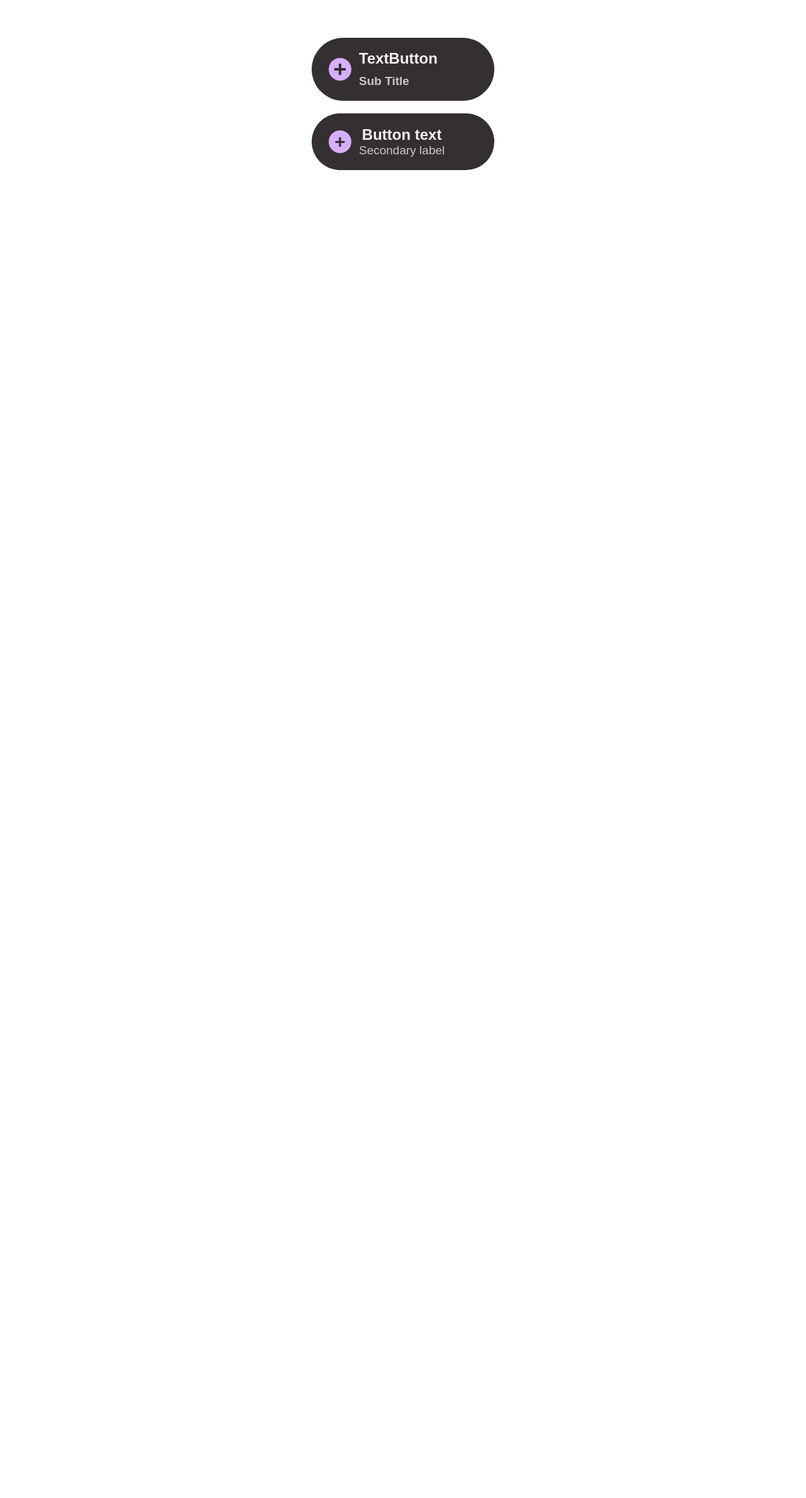
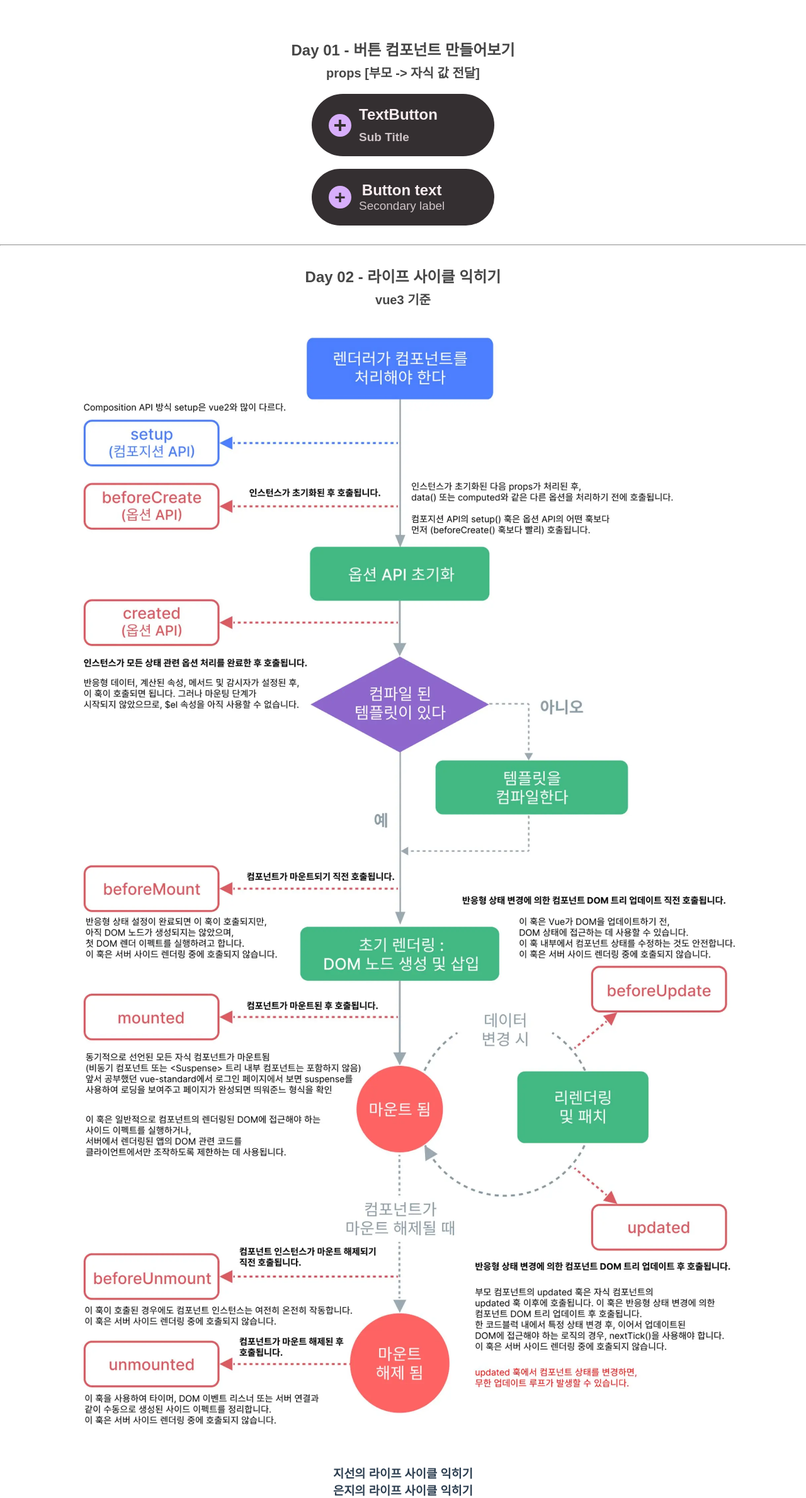
Before and after one commit to jisuny/strengthPublisher, a Vue app in the folder vue/vue_project/: page / in a window 1280 px wide. Shown: the whole page at 63% size. Before the commit the page ends 800 px from the top, so only its background shows below. Built offline with nearby package versions, Linux system fonts and the light colour scheme.

Commit message:
JS - 라이프 사이클 관련 예제 업로드

```diff
--- a/vue/vue_project/src/App.vue
+++ b/vue/vue_project/src/App.vue
@@ -1,19 +1,23 @@
 <template>
   <HelloWorld/>
+  <hr />
+  <lifeCycle/>
 </template>
 
 <script>
 import HelloWorld from './pages/main01/HelloWorld.vue'
+import lifeCycle from './pages/main02/lifeCycle.vue'
 
 export default {
   name: 'App',
   components: {
-    HelloWorld
+    HelloWorld,
+    lifeCycle
   }
 }
 </script>
 
-<style>
+<style lang="scss">
 @import './assets/scss/_reset.scss';
 
 #app {
@@ -23,5 +27,12 @@ export default {
   text-align: center;
   color: #2c3e50;
   margin-top: 60px;
+  hr{
+    margin:30px 0;
+  }
+  h2{
+    margin-bottom:20px;
+    color:#464646;
+  }
 }
 </style>
--- /dev/null
+++ b/vue/vue_project/src/components/day02/EjLife.vue
@@ -0,0 +1,50 @@
+<template>
+    <h3>은지의 라이프 사이클 익히기</h3>
+</template>
+
+<script>
+export default {
+    name: 'EjLife',
+    props: [],
+    data() {
+
+    },
+    computed: {
+
+    },
+    watch: {
+
+    },
+    methods: {
+
+    },
+    beforeCreate() {
+
+    },
+    created() {
+
+    },
+    beforeMount() {
+
+    },
+    mounted() {
+
+    },
+    beforeUpdate() {
+
+    },
+    updated() {
+
+    },
+    beforeUnmount() {
+
+    },
+    unmounted() {
+
+    }
+}
+</script>
+
+<style lang="scss" scoped>
+
+</style>
--- /dev/null
+++ b/vue/vue_project/src/components/day02/JiLife.vue
@@ -0,0 +1,50 @@
+<template>
+    <h3>지선의 라이프 사이클 익히기</h3>
+</template>
+
+<script>
+export default {
+    name: 'JiLife',
+    props: [],
+    data() {
+
+    },
+    computed: {
+
+    },
+    watch: {
+
+    },
+    methods: {
+
+    },
+    beforeCreate() {
+
+    },
+    created() {
+
+    },
+    beforeMount() {
+
+    },
+    mounted() {
+
+    },
+    beforeUpdate() {
+
+    },
+    updated() {
+
+    },
+    beforeUnmount() {
+
+    },
+    unmounted() {
+
+    }
+}
+</script>
+
+<style lang="scss" scoped>
+
+</style>
--- a/vue/vue_project/src/pages/main01/HelloWorld.vue
+++ b/vue/vue_project/src/pages/main01/HelloWorld.vue
@@ -1,4 +1,5 @@
 <template>
+  <h2>Day 01 - 버튼 컴포넌트 만들어보기 <br> <sub>props [부모 -> 자식 값 전달]</sub></h2>
   <div>
     <JiTest
       :msg="'TextButton'"
--- /dev/null
+++ b/vue/vue_project/src/pages/main02/lifeCycle.vue
@@ -0,0 +1,34 @@
+<template>
+  <h2>Day 02 - 라이프 사이클 익히기 <br> <sub>vue3 기준</sub></h2>
+  <img src="../../assets/images/day02/vue3_life_sycle.webp" alt="라이프 사이클 이미지">
+  <div>
+    <JiLife />
+    <EjLife />
+  </div>
+</template>
+
+<script>
+import JiLife from '../../components/day02/JiLife.vue';
+import EjLife from '../../components/day02/EjLife.vue';
+
+export default {
+  components: {
+    JiLife,
+    EjLife
+  },
+  data(){
+    return{
+    }
+  },
+}
+
+</script>
+
+<style lang="scss" scoped>
+  img{
+    margin:0 auto;
+    max-width:1080px;
+    width:100%;
+
+  }
+</style>
```
Also changed, not shown: vue/vue_project/src/assets/images/day02/vue3_life_sycle.webp (added).
